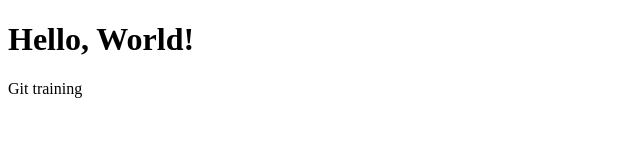
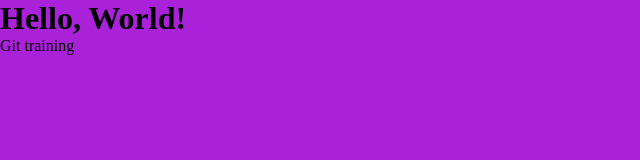
Before and after one commit to Jacma-pro/decouverte, a plain HTML site: page index.html in a window 1280 px wide. Shown: the whole page, without its empty margins (0-640 px from the left). Drawn offline with Linux system fonts and the light colour scheme.

Commit message:
add bgc compile

```diff
--- a/styles/styles.css
+++ b/styles/styles.css
@@ -1 +1,9 @@
-/*# sourceMappingURL=styles.css.map */
+* {
+  margin: 0;
+  padding: 0;
+  box-sizing: border-box;
+}
+
+body {
+  background-color: #AA21DA;
+}/*# sourceMappingURL=styles.css.map */
```
Also changed, not shown: 1 other file.
